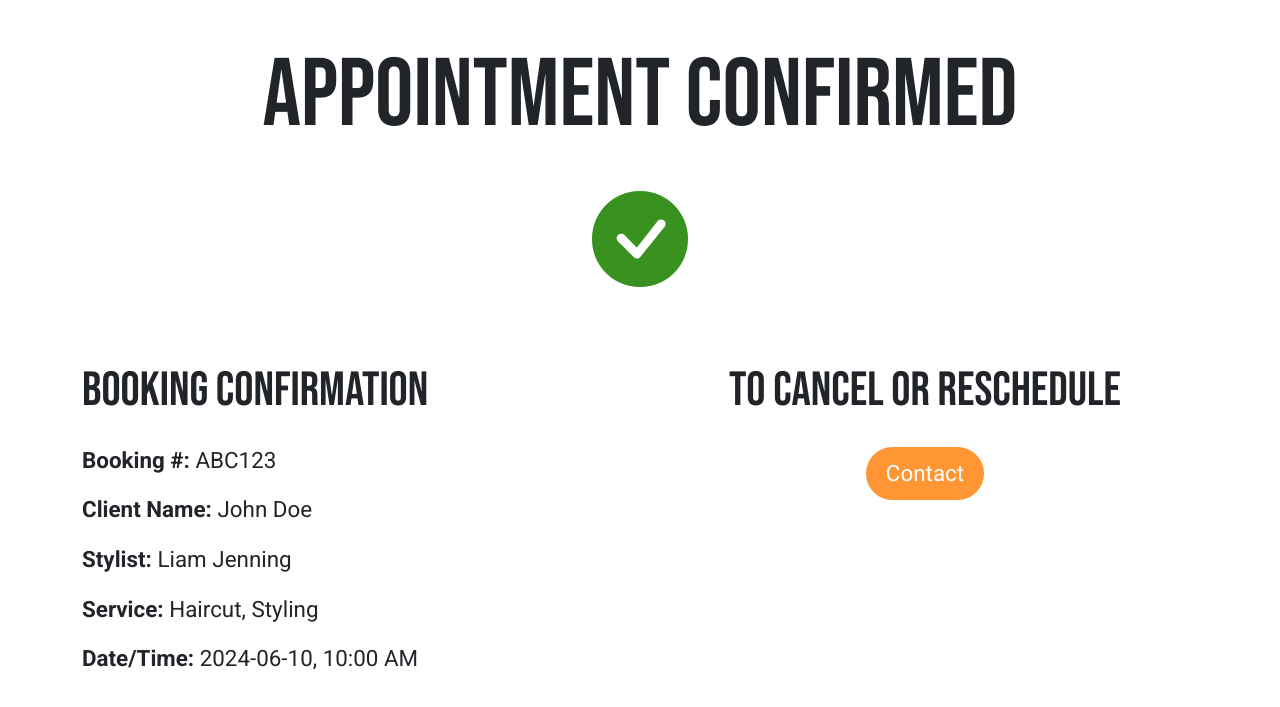
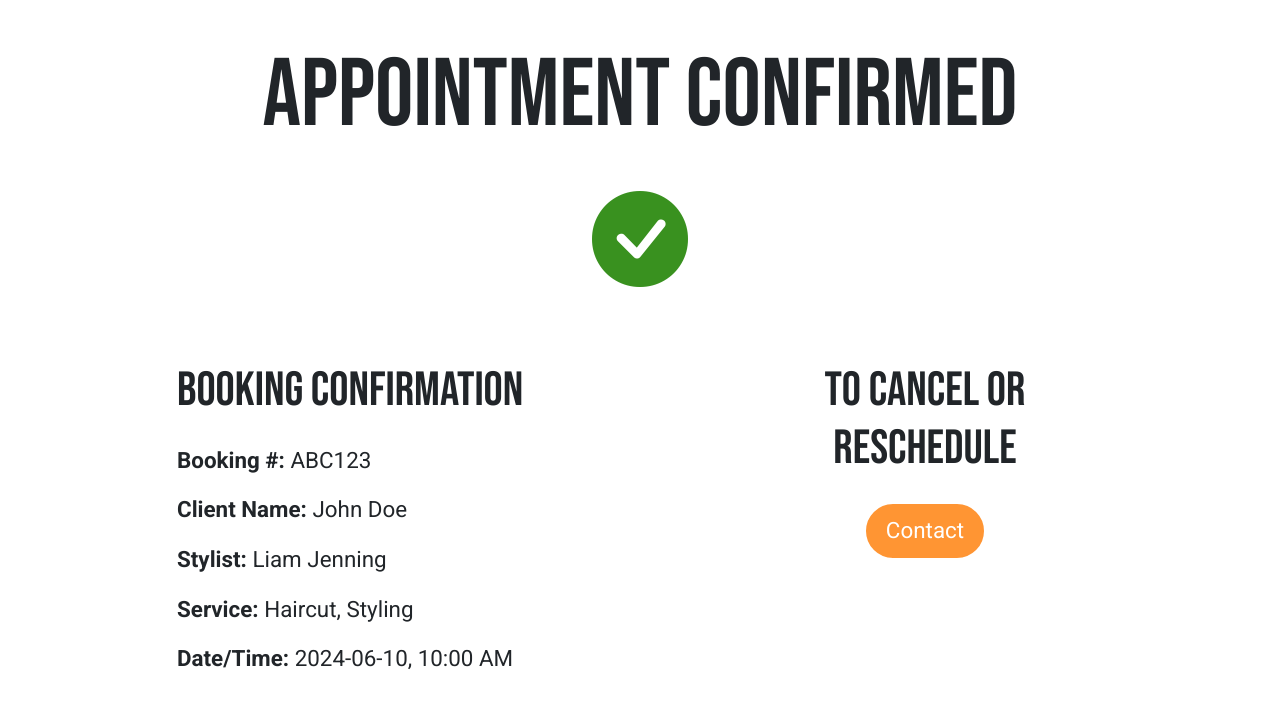
Before and after one commit to PatrickMeyer1/PatrickMeyer1.github.io, a plain HTML site: page Views/confirmation.html in a window 1280 px wide. Shown: the part 85-792 px from the top of the page. Drawn offline with nearby package versions, Linux system fonts and the light colour scheme.

Commit message:
Shift booking confirmation

```diff
--- a/Views/confirmation.html
+++ b/Views/confirmation.html
@@ -39,7 +39,7 @@
       <i class="bi bi-check-circle-fill checkmark" style="font-size: 6rem;color: #39911f;"></i>
     </div>
     <div class="row mt-5">
-      <div class="col-md-6">
+      <div class="col-md-6 offset-md-1">
         <h2 class="mb-4">Booking Confirmation</h2>
         <div class="confirmation-details">
           <p><strong>Booking #:</strong> ABC123</p>
@@ -49,7 +49,7 @@
           <p><strong>Date/Time:</strong> 2024-06-10, 10:00 AM</p>
         </div>
       </div>
-      <div class="col-md-6">
+      <div class="col-md-4">
         <div class="text-center">
           <h2 class="mb-4">To cancel or reschedule</h2><button class="btn btn-contact" onclick="window.location.href='contact.html'">Contact</button>
         </div>
```
